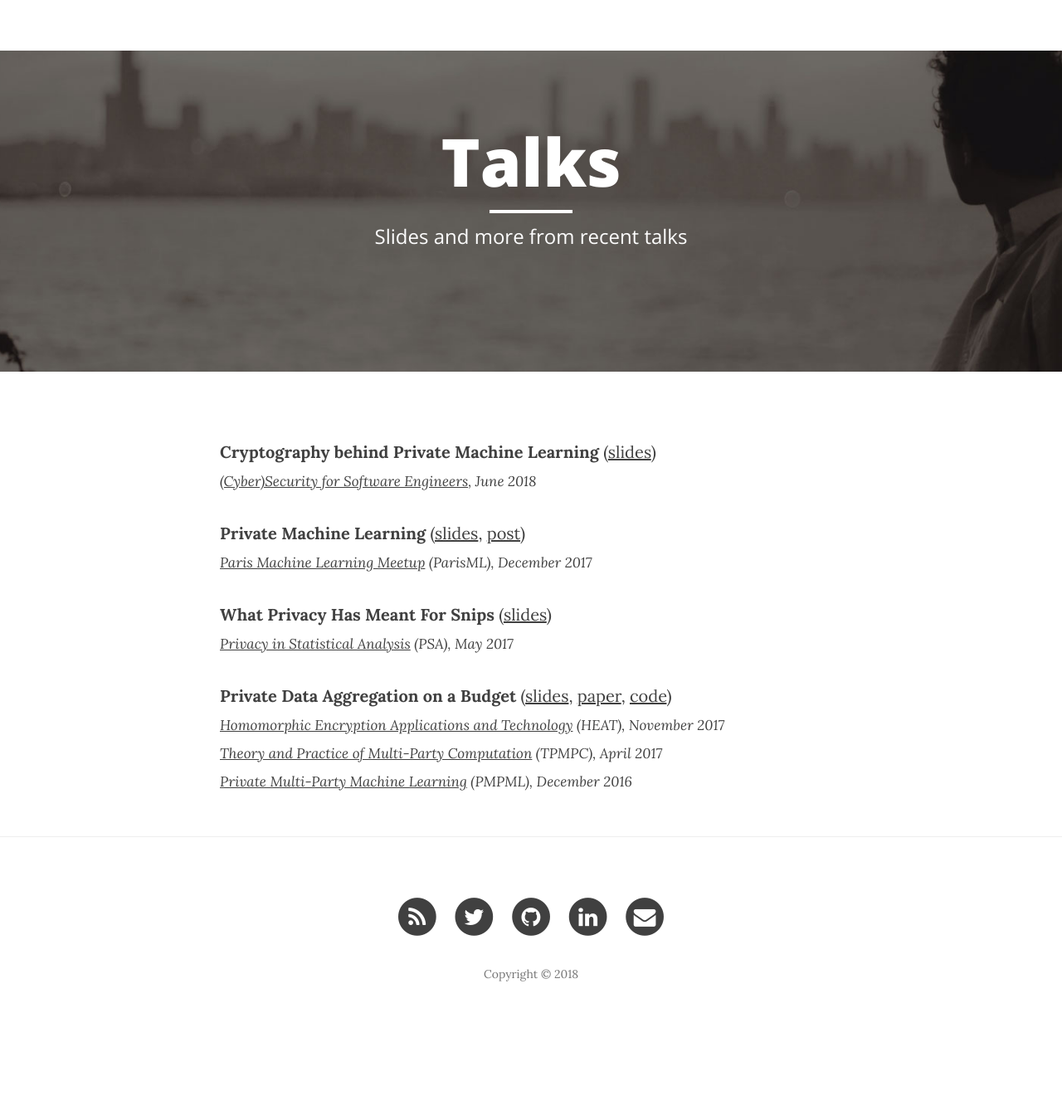
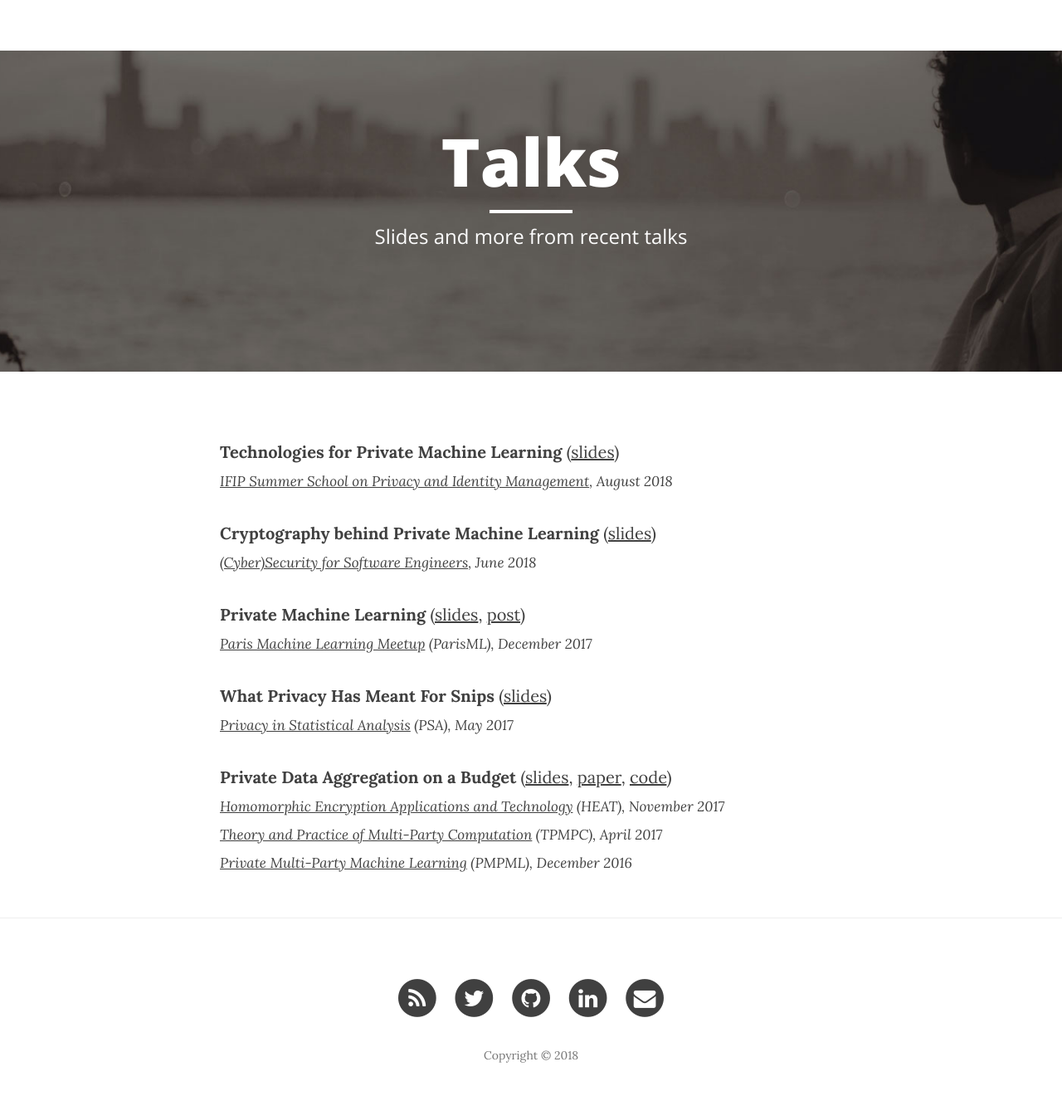
Before and after one commit to mortendahl/mortendahl.github.io, a Jekyll site: the page built from talks.md, in a window 1280 px wide. Shown: the whole page at 83% size. Built offline with Jekyll 4.4.1, drawn with Linux system fonts in a browser that asks for light colours; nearby versions of some CDN libraries; before the commit the page ends 1252 px from its top, so only the background shows below that.

Commit message:
ifip talk

```diff
--- a/talks.md
+++ b/talks.md
@@ -8,6 +8,10 @@ github:      "mortendahl"
 linkedin:    "mortendahlcs"
 email:       "mortendahlcs@gmail.com"
 ---
+
+<strong>Technologies for Private Machine Learning</strong>
+([slides](https://github.com/mortendahl/talks/blob/master/IFIP18-slides.pdf))
+<br/><small><em>[IFIP Summer School on Privacy and Identity Management](https://www.ifip-summerschool.org/), August 2018</em></small>
 
 <strong>Cryptography behind Private Machine Learning</strong>
 ([slides](https://github.com/mortendahl/talks/raw/master/ParisCybersecurity18-slides.pdf))
```
